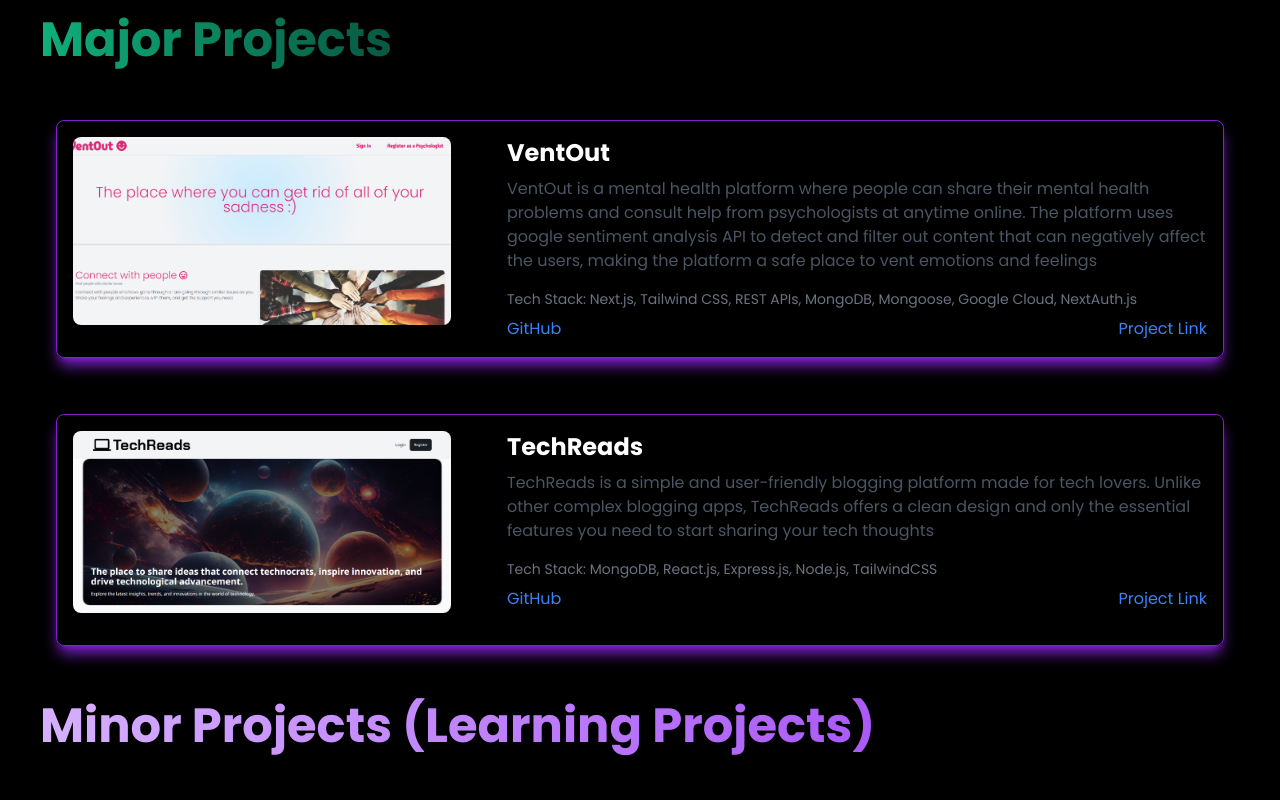
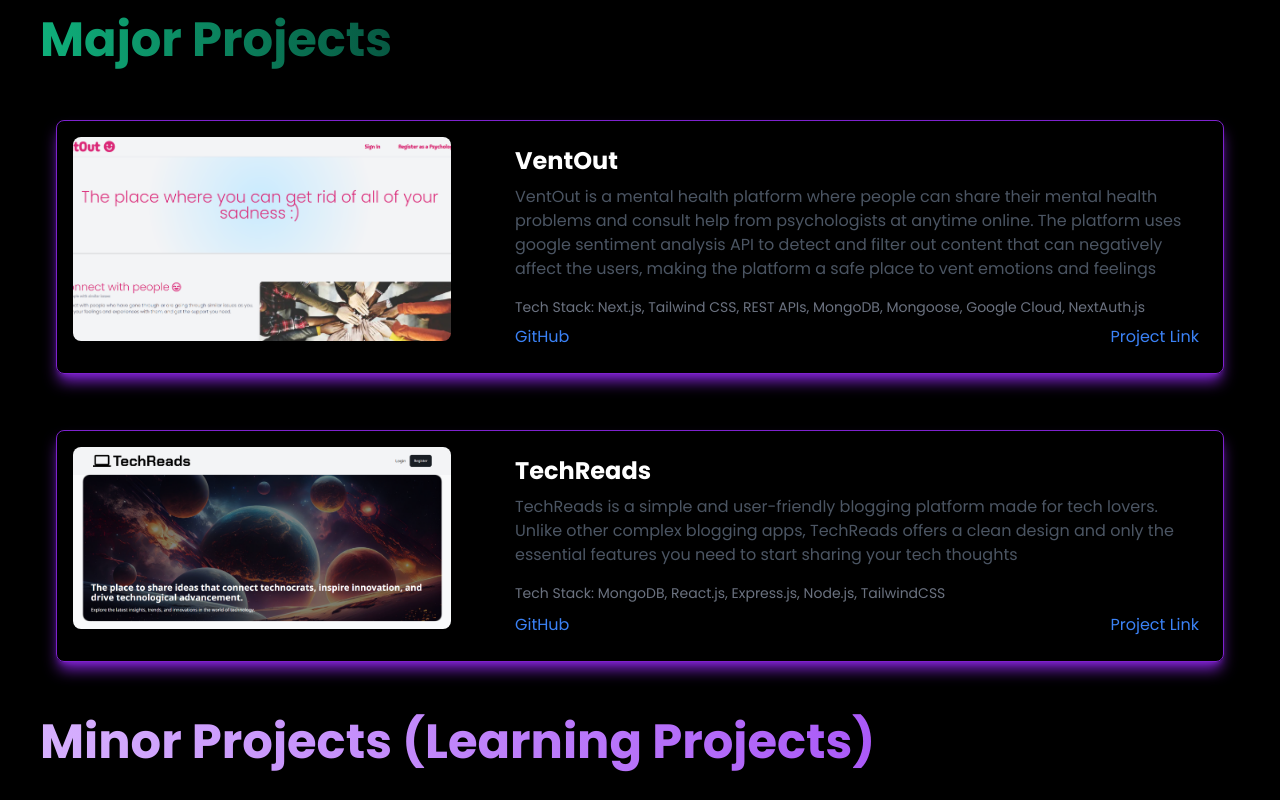
Before and after one commit to Some1Uknow/raghav-portfolio, a Next.js app: page / in a window 1280 px wide. Shown: the part 1720-2520 px from the top of the page. Built offline with nearby package versions, Linux system fonts and the light colour scheme.

Commit message:
css tweaks

```diff
--- a/components/ProjectPageComponents/ProjectCard.jsx
+++ b/components/ProjectPageComponents/ProjectCard.jsx
@@ -9,12 +9,15 @@
         alt={name}
         className="object-cover rounded-lg mb-4 w-1/3 mr-4"
       />
-      <div className="w-2/3">
+      <div className="w-2/3 flex flex-col justify-between p-2">
+        <div>
           <div className="text-2xl font-bold mb-2">{name}</div>
           <div className="text-gray-600 mb-4">{description}</div>
           <div className="text-sm text-gray-500 mb-2">
             Tech Stack: {techStack}
           </div>
+        </div>
+        <div>
           <div className="flex justify-between">
             <a
               href={githubLink}
@@ -35,6 +38,7 @@
           </div>
         </div>
       </div>
+    </div>
   );
 };
 
```
Lines whose indentation alone changed are shown as unchanged.
